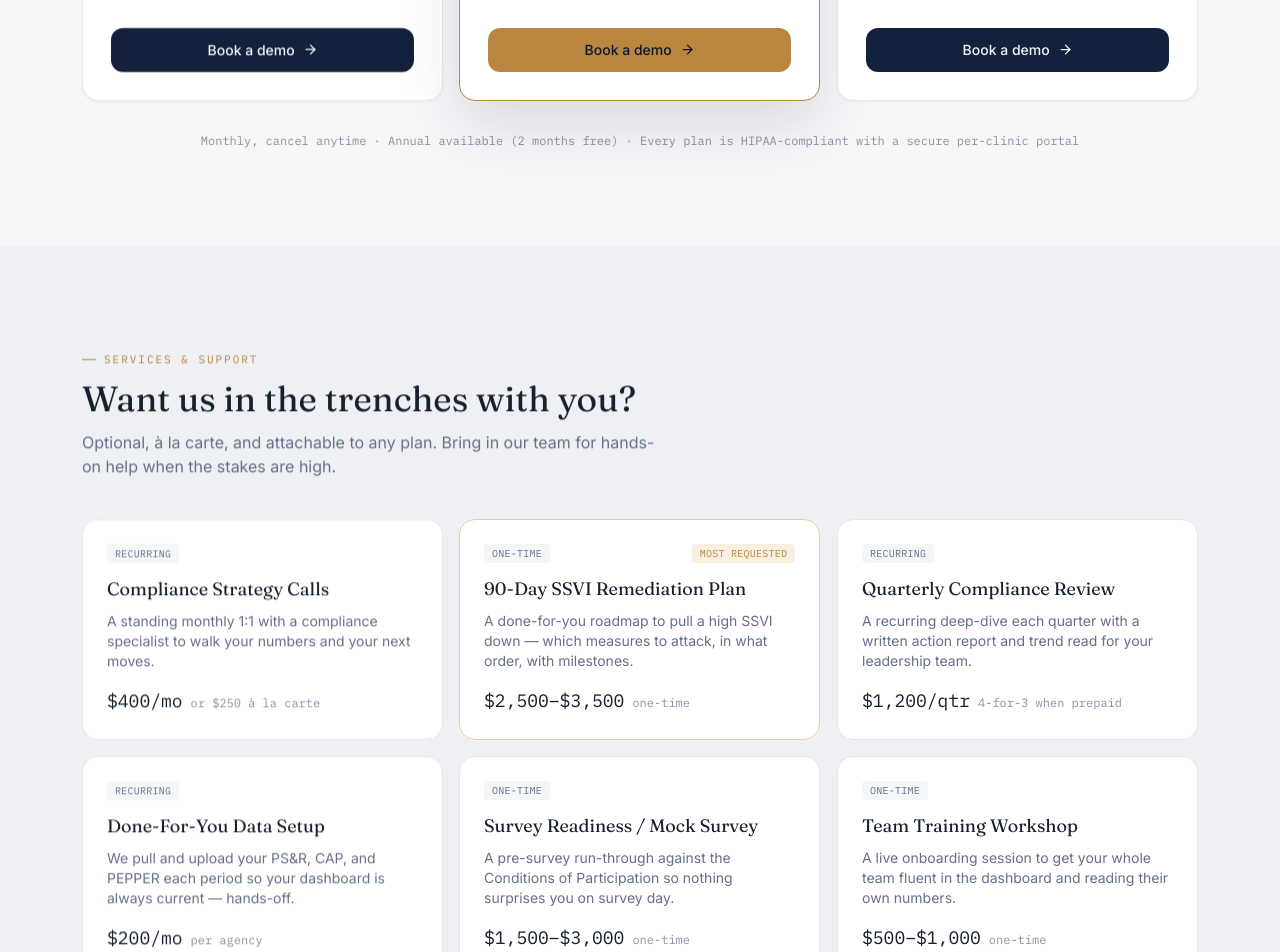
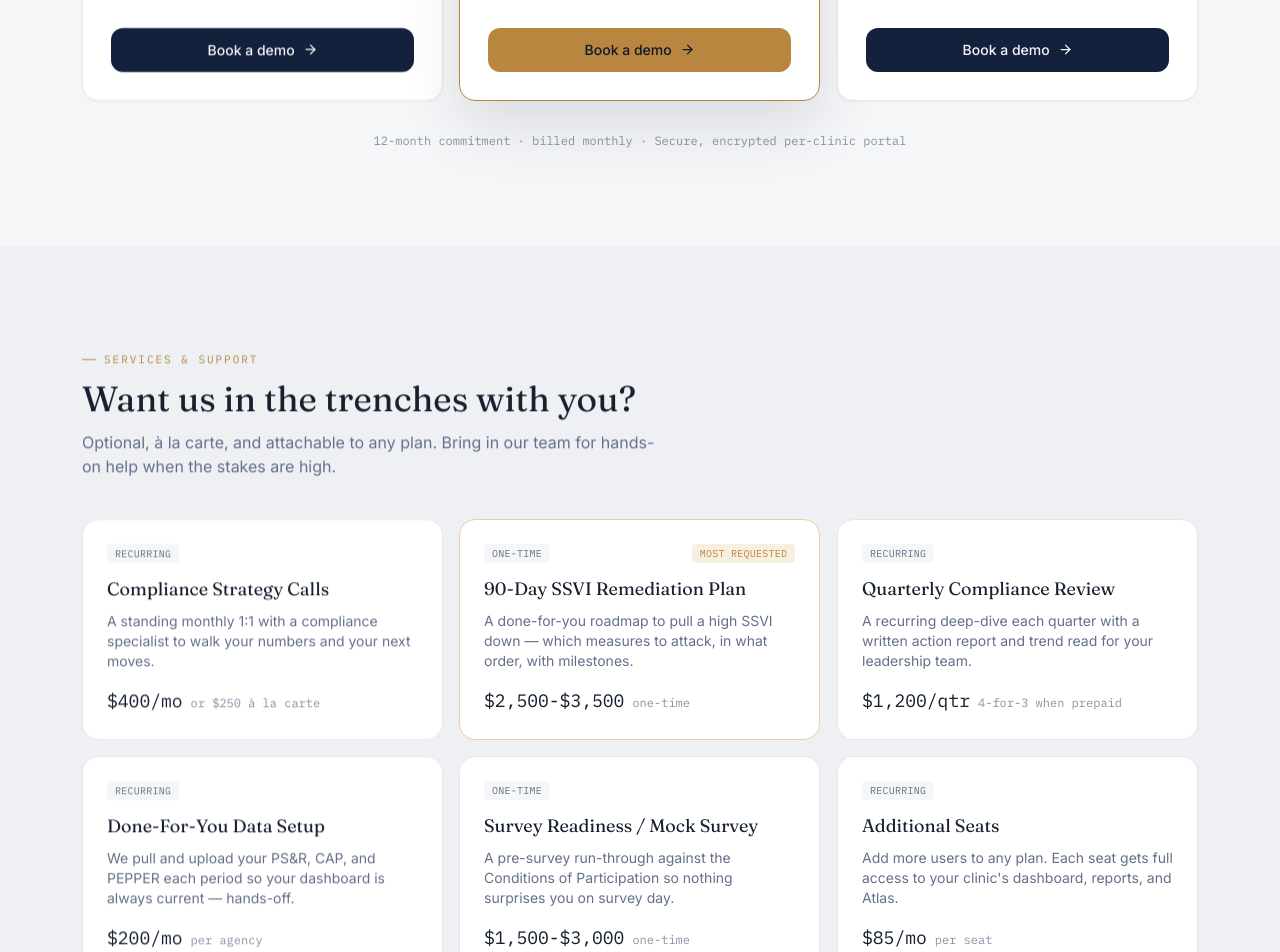
Before and after one commit to Evans-dz/Connect-Shield, a Next.js app: page /pricing in a window 1280 px wide. Shown: the part 1640-2592 px from the top of the page. Built offline with nearby package versions, Linux system fonts and the light colour scheme; no server answers.

Commit message:
Update pricing details and descriptions in page.js

```diff
--- a/app/pricing/page.js
+++ b/app/pricing/page.js
@@ -6,7 +6,7 @@ import { SITE } from "@/lib/site";
 export const metadata = {
   title: "Pricing — Every Tool, Every Update, One Price",
   description:
-    "Connect Shield pricing for hospice agencies. Every plan includes every compliance tool and all future features — you only pay for how many agencies and people you have. HIPAA-compliant.",
+    "Connect Shield pricing for hospice agencies. Every plan includes every compliance tool and all future features — you only pay for how many agencies and people you have.",
   alternates: { canonical: `${SITE.url}/pricing` },
 };
 
@@ -82,7 +82,7 @@ const ADDONS = [
   {
     name: "90-Day SSVI Remediation Plan",
     body: "A done-for-you roadmap to pull a high SSVI down — which measures to attack, in what order, with milestones.",
-    price: "$2,500–$3,500",
+    price: "$2,500-$3,500",
     note: "one-time",
     cadence: "One-time",
     flag: "Most requested",
@@ -106,17 +106,17 @@ const ADDONS = [
   {
     name: "Survey Readiness / Mock Survey",
     body: "A pre-survey run-through against the Conditions of Participation so nothing surprises you on survey day.",
-    price: "$1,500–$3,000",
+    price: "$1,500-$3,000",
     note: "one-time",
     cadence: "One-time",
     flag: false,
   },
   {
-    name: "Team Training Workshop",
-    body: "A live onboarding session to get your whole team fluent in the dashboard and reading their own numbers.",
-    price: "$500–$1,000",
-    note: "one-time",
-    cadence: "One-time",
+    name: "Additional Seats",
+    body: "Add more users to any plan. Each seat gets full access to your clinic's dashboard, reports, and Atlas.",
+    price: "$85/mo",
+    note: "per seat",
+    cadence: "Recurring",
     flag: false,
   },
 ];
@@ -136,7 +136,7 @@ export default function Pricing() {
             No feature tiers, no add-on traps. Every plan includes the entire platform and every future feature we ship. You only pay for how many agencies and people you have.
           </p>
           <div className="flex items-center justify-center gap-2 mt-6 text-[12px] font-mono animate-fade-up" style={{ color: "#7C8AA8", animationDelay: "140ms" }}>
-            Unlimited AI analysis (fair use) · All future features included · HIPAA-compliant
+            Unlimited AI analysis (fair use) · All future features included · Encrypted & per-clinic isolated
           </div>
         </div>
       </section>
@@ -222,7 +222,7 @@ export default function Pricing() {
         </div>
 
         <p className="text-center text-[12px] font-mono mt-8" style={{ color: "#8992A3" }}>
-          Monthly, cancel anytime · Annual available (2 months free) · Every plan is HIPAA-compliant with a secure per-clinic portal
+          12-month commitment · billed monthly · Secure, encrypted per-clinic portal
         </p>
       </section>
 
```
